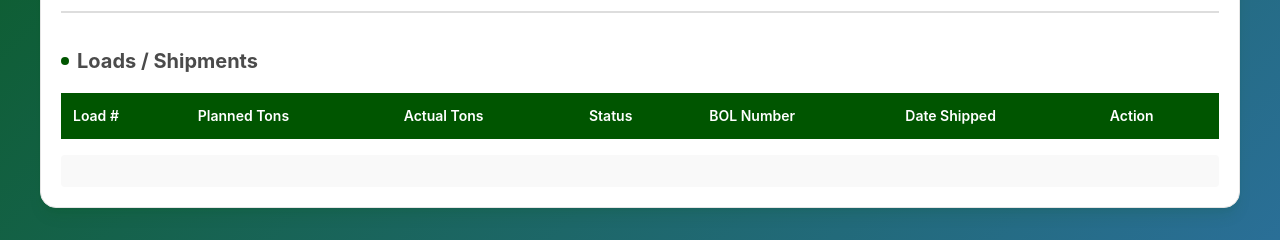
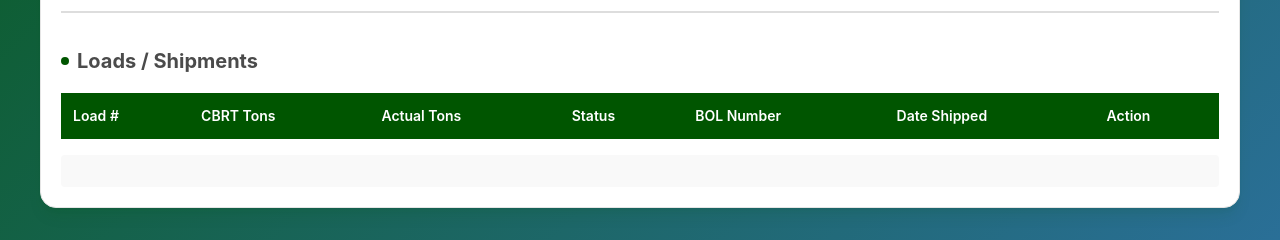
Before and after one commit to CBRT513/django-primetrade, a Django app: template templates/release_detail.html in a window 1280 px wide. Shown: the part 820-1060 px from the top of the page. Run offline with Django 4.2, Linux system fonts and the light colour scheme; the template is opened without the code that fills it, so the values that code supplies are empty.

Commit message:
fix(ui): change "Planned Tons" to "CBRT Tons" in release detail
- More accurate label reflecting that these are CBRT scale estimates
- Distinguishes from "Actual Tons" which uses official weights when available

🤖 Generated with [Claude Code](https://claude.com/claude-code)

Co-Authored-By: Claude <noreply@anthropic.com>

```diff
--- a/templates/release_detail.html
+++ b/templates/release_detail.html
@@ -111,7 +111,7 @@
           <thead>
             <tr style="background-color: #f5f5f5; text-align: left;">
               <th style="padding: 12px;">Load #</th>
-              <th style="padding: 12px;">Planned Tons</th>
+              <th style="padding: 12px;">CBRT Tons</th>
               <th style="padding: 12px;">Actual Tons</th>
               <th style="padding: 12px;">Status</th>
               <th style="padding: 12px;">BOL Number</th>
```
